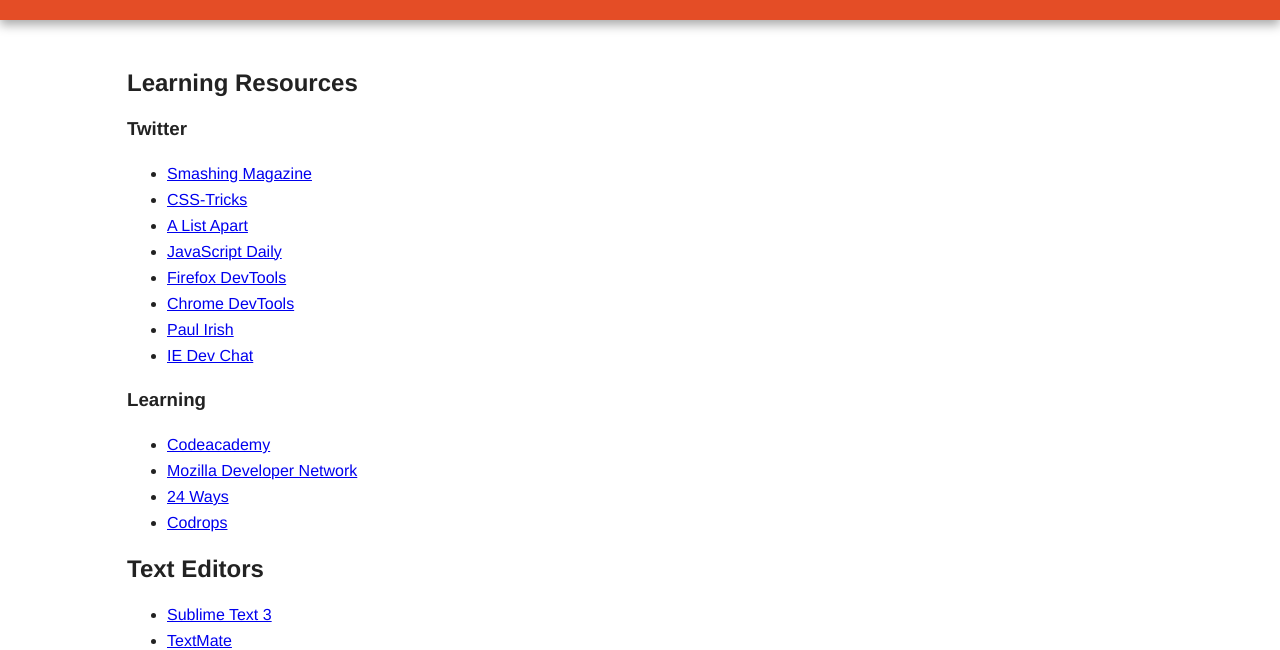
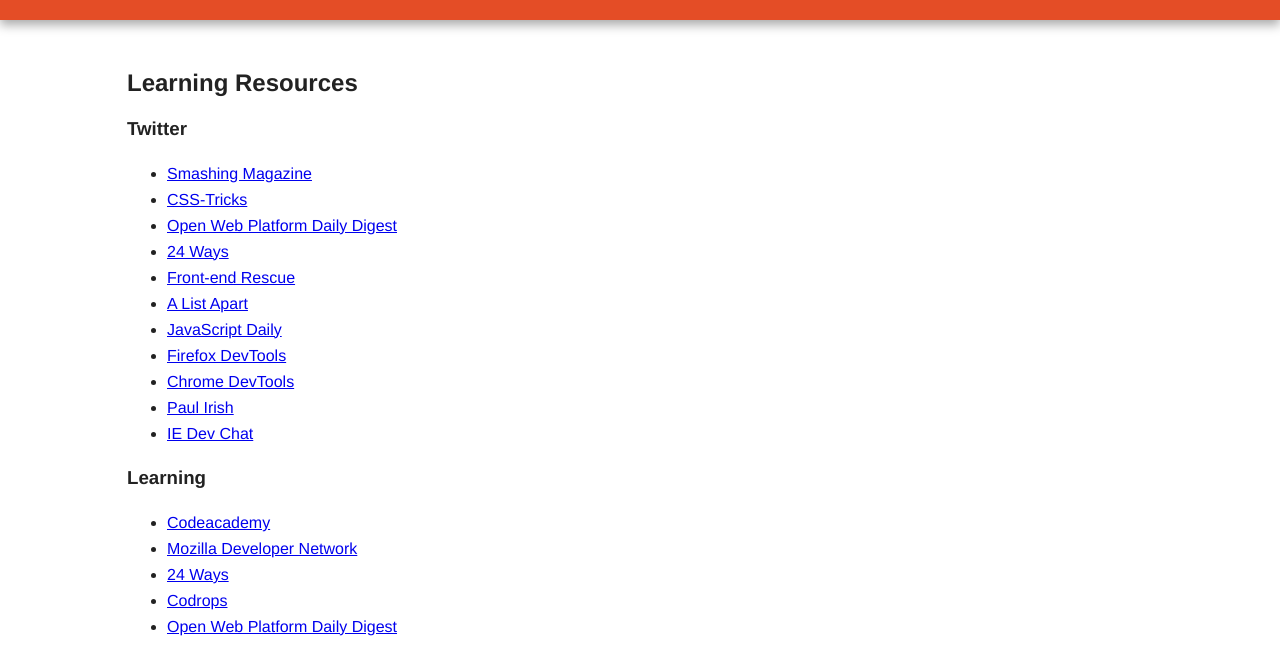
Before and after one commit to jpetto/starterkit, a plain HTML site: page index.html in a window 1280 px wide. Shown: the part 152-802 px from the top of the page. Drawn offline with Linux system fonts and the light colour scheme.

Commit message:
Add a few more resource links.

```diff
--- a/index.html
+++ b/index.html
@@ -52,6 +52,15 @@
                             <a rel="external" href="https://twitter.com/Real_CSS_Tricks">CSS-Tricks</a>
                         </li>
                         <li>
+                            <a rel="external" href="http://twitter.com/openwebdaily">Open Web Platform Daily Digest</a>
+                        </li>
+                        <li>
+                            <a rel="external" href="https://twitter.com/24ways">24 Ways</a>
+                        </li>
+                        <li>
+                            <a rel="external" href="https://twitter.com/frontendrescue">Front-end Rescue</a>
+                        </li>
+                        <li>
                             <a rel="external" href="https://twitter.com/alistapart">A List Apart</a>
                         </li>
                         <li>
@@ -85,6 +94,9 @@
                         </li>
                         <li>
                             <a rel="external" href="http://tympanus.net/codrops/">Codrops</a>
+                        </li>
+                        <li>
+                            <a rel="external" href="http://webplatformdaily.org/">Open Web Platform Daily Digest</a>
                         </li>
                     </ul>
                 </section>
```
